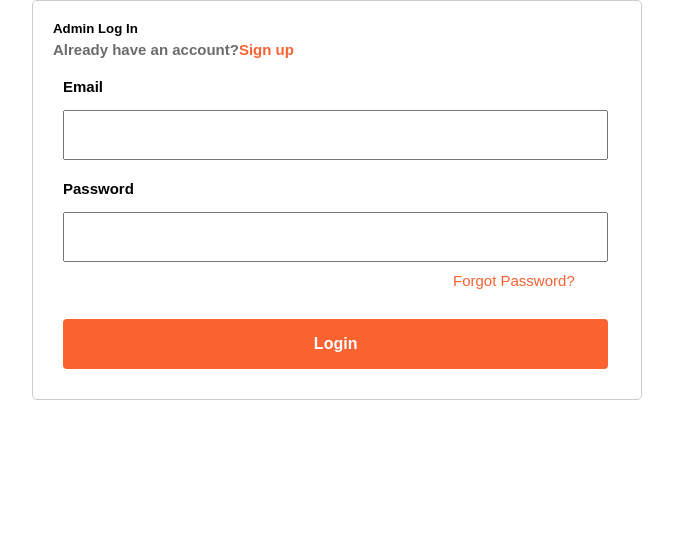
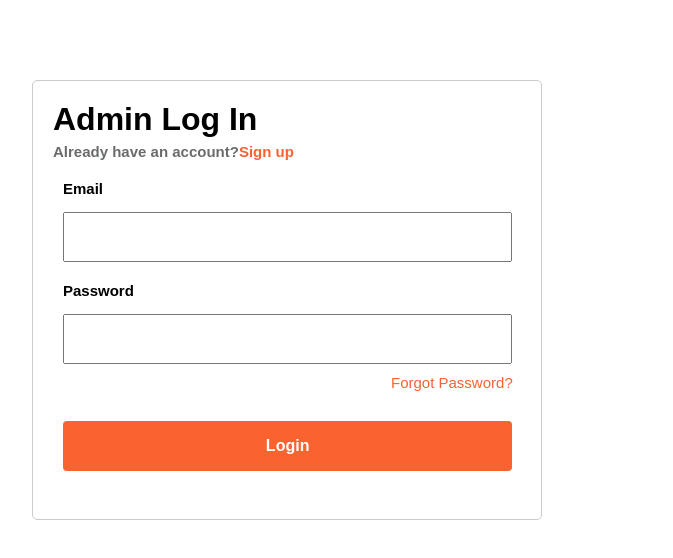
Before and after one commit to dijayst/cyberex, a plain HTML site: page Login.html in a window 1280 px wide. Shown: the whole page, without its empty margins (368-1041 px from the left). Drawn offline with Linux system fonts and the light colour scheme.

```diff
--- a/Login.html
+++ b/Login.html
@@ -12,12 +12,12 @@
                 font-family: Arial, sans-serif;
             }
             .container {
-                width: 610px;
-                height: 400px;
-                margin-left: 60px ;
+                width: 510px;
+                height: 440px;
                 padding: 20px  20px 20px 20px;
                 border: 1px solid #ccc;
                 margin-left: 400px;
+                margin-top: 80px;
                 border-radius: 5px;
             }
             input[type="text"], input[type="password"], input[type="submit"] {
@@ -53,7 +53,7 @@
 <body>
 
 <div class="container">
-    <h5>Admin Log In</h5>
+    <h1>Admin Log In</h1>
     <div class="label1">
     <P style="color: #6A6C6C;">Already have an account?</P><p style="color: #FA6230;"> Sign up</P>
    </div>
@@ -72,7 +72,7 @@
 
 </div>
 <div>
-    <p style="margin-left: 400px;margin-top: 10px;color: #FA6230;font-size: 15px;white-space: nowrap;">Forgot Password?</p>
+    <p style="margin-left: 338px;margin-top: 10px;color: #FA6230;font-size: 15px;white-space: nowrap;font-family: 700;">Forgot Password?</p>
 </div>
         <input style="font-size: 16px;font-weight:700; border-radius: 4px;" type="submit" value="Login">
     </form>
```
